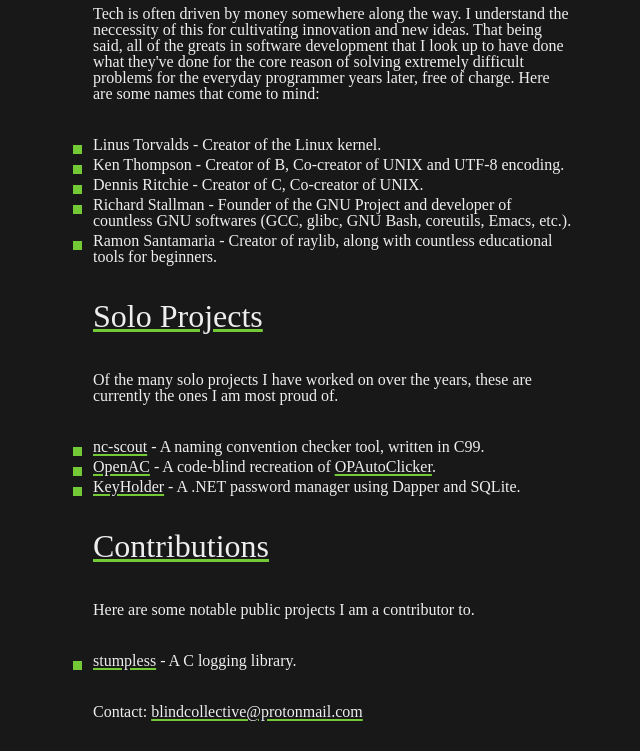
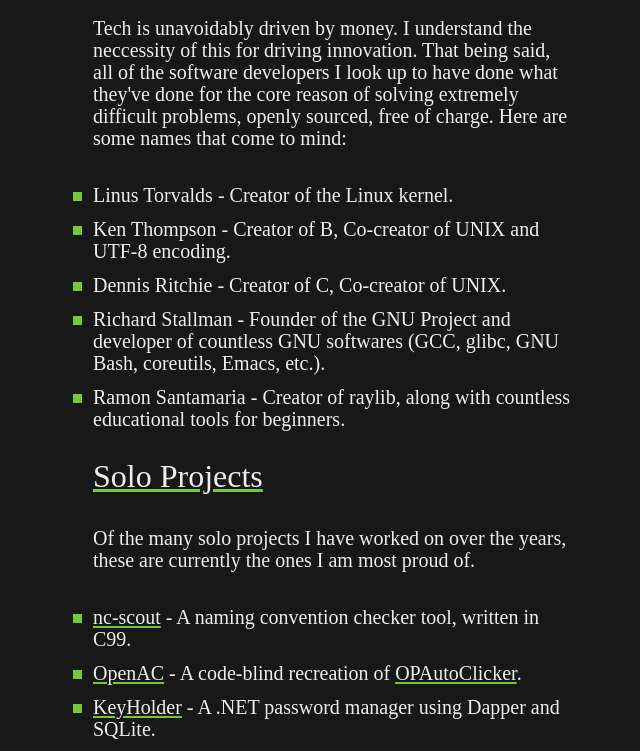
Before and after one commit to BlinkDynamo/BlinkDynamo.github.io, a plain HTML site: page index.html in a window 1280 px wide. Shown: the part 446-1197 px from the top of the page, without its empty margins (307-947 px from the left). Drawn offline with Linux system fonts and the light colour scheme; a web font is replaced by a local one.

Commit message:
Edit 'My Core Values' section in index.html and fix missing semicolon in main.css.

```diff
--- a/index.html
+++ b/index.html
@@ -18,11 +18,9 @@
 
         <h2 id="core-values"><a href="#core-values">My Core Values</a></h2>
         <p>
-            Tech is often driven by money somewhere along the way. I understand the neccessity of
-            this for cultivating innovation and new ideas. That being said, all of the greats in
-            software development that I look up to have done what they've done for the core reason
-            of solving extremely difficult problems for the everyday programmer years later, free
-            of charge. Here are some names that come to mind:
+            Tech is unavoidably driven by money. I understand the neccessity of this for driving innovation.
+            That being said, all of the software developers I look up to have done what they've done for the core reason
+            of solving extremely difficult problems, openly sourced, free of charge. Here are some names that come to mind:
         </p>
 
         <ul>
--- a/main.css
+++ b/main.css
@@ -10,7 +10,7 @@
     background: #181818;
     color: #EEE;
     font-family: DepartureMonoNerdFont-Regular;
-    font-size: 20px
+    font-size: 20px;
     line-height: 22px;
     margin-top: 35px;
     margin-bottom: 35px;
@@ -54,7 +54,7 @@
 
 li {
     position: relative;
-    margin-bottom: 4px;
+    margin-bottom: 12px;
 }
 
 a:link {
```
